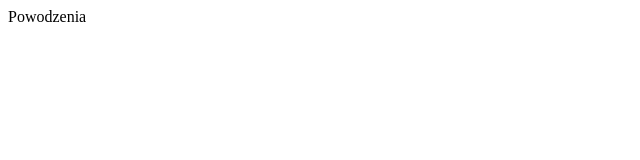
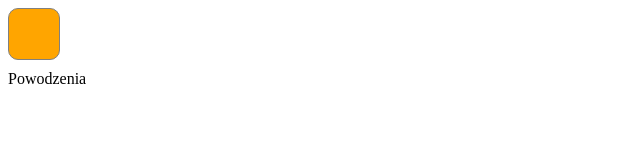
Before and after one commit to martyna999/Kolokwium, a plain HTML site: page index.html in a window 1280 px wide. Shown: the whole page, without its empty margins (0-640 px from the left). Drawn offline with nearby package versions, Linux system fonts and the light colour scheme.

Commit message:
Cell
Cell

```diff
--- a/index.html
+++ b/index.html
@@ -6,7 +6,9 @@
 </head>
 <body>
     <div id="app">
-    {{ message }}
+        <div class="cell">
+        </div>
+        {{ message }}
     </div>
 
     <script>
@@ -17,5 +19,21 @@
         }
     })
     </script>
+
+
+<style>
+.cell
+{
+    height: 50px;
+    width: 50px;
+    background-color: orange;
+    border: solid 1px;
+    border-color: grey;
+    border-radius: 10px;
+    margin-bottom: 10px;
+    margin-right: 10px;
+}
+</style>
+
 </body>
 </html>
```
